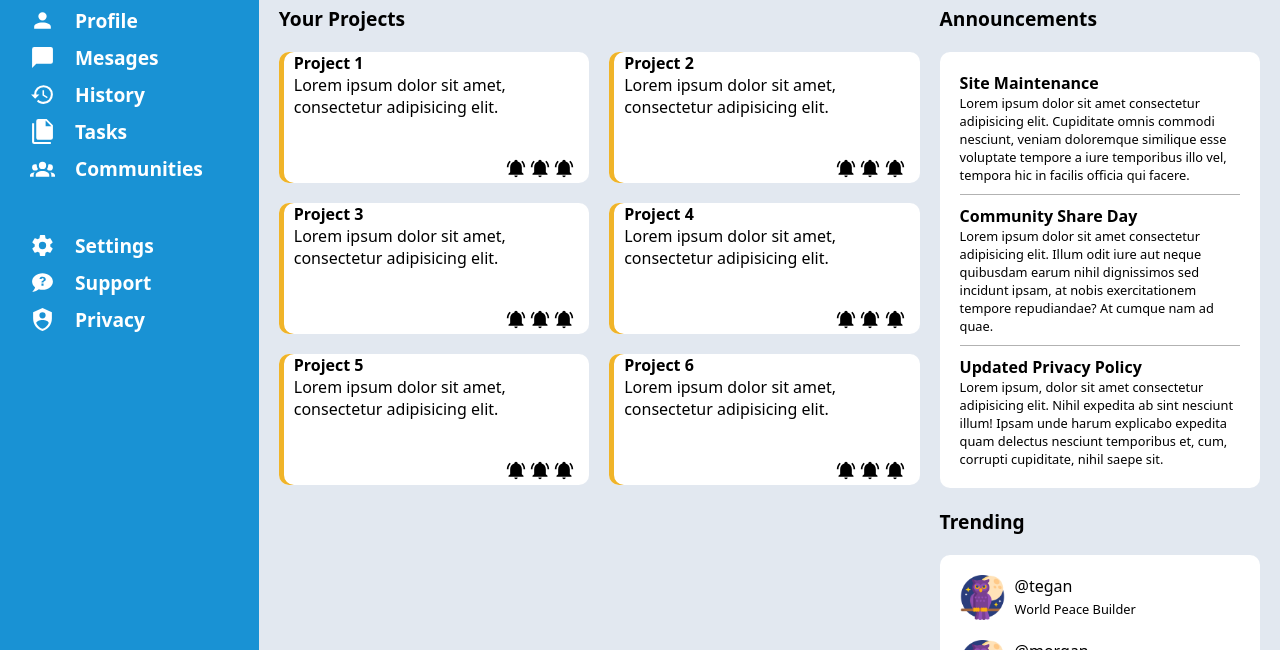
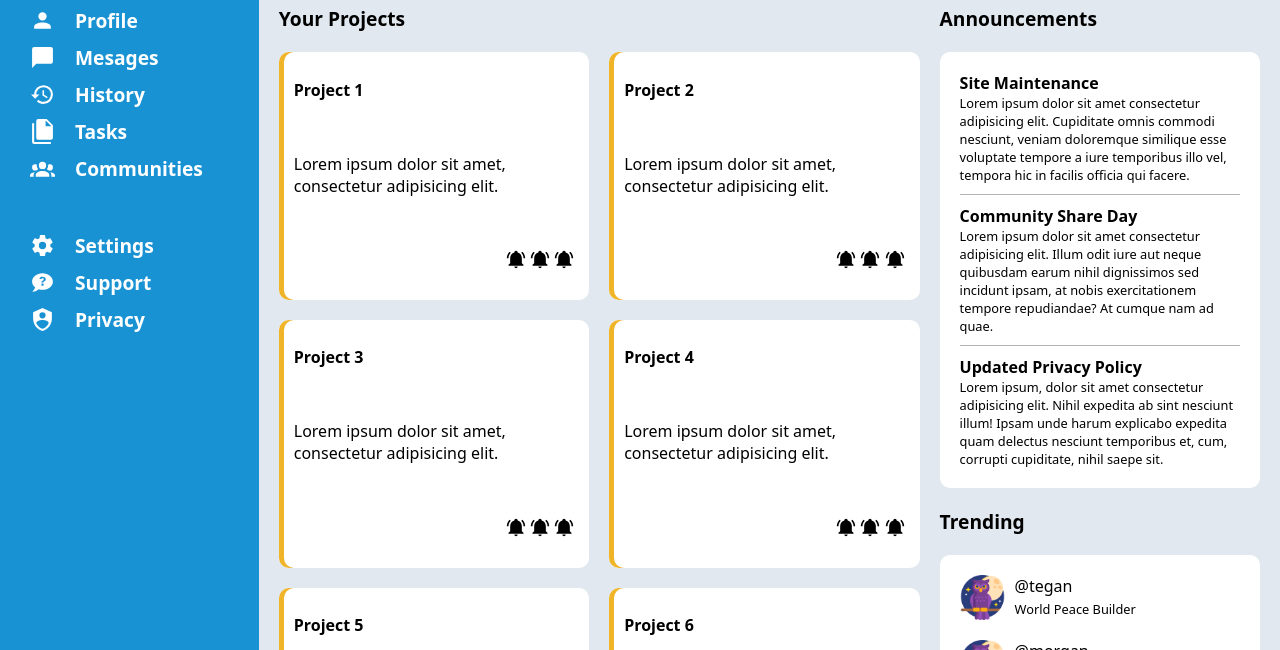
Before and after one commit to LukaTsanavaBTU/odin-admin-dashboard, a plain HTML site: page index.html in a window 1280 px wide. Shown: the part 150-800 px from the top of the page. Drawn offline with Linux system fonts and the light colour scheme.

Commit message:
Change projects layout

```diff
--- a/styles/styles.css
+++ b/styles/styles.css
@@ -201,6 +201,8 @@ main {
 }
 
 .projects {
+    display: grid;
+    grid-template-rows: auto 1fr;
     grid-row: 1 / 3;
     img {
         width: 20px;
@@ -214,12 +216,13 @@ main {
     gap: 20px;
     grid-template-columns: repeat(auto-fit, minmax(40%, 1fr));
     &>div {
+        display: grid;
+        align-content: space-around;
         padding: 0 15px;
         background-color: white;
         border-radius: 10px;
         box-shadow: inset 5px 0px rgba(240,180,41,255);
         div:last-child {
-            margin-top: 40px;
             text-align: end;
         }
     }
```
